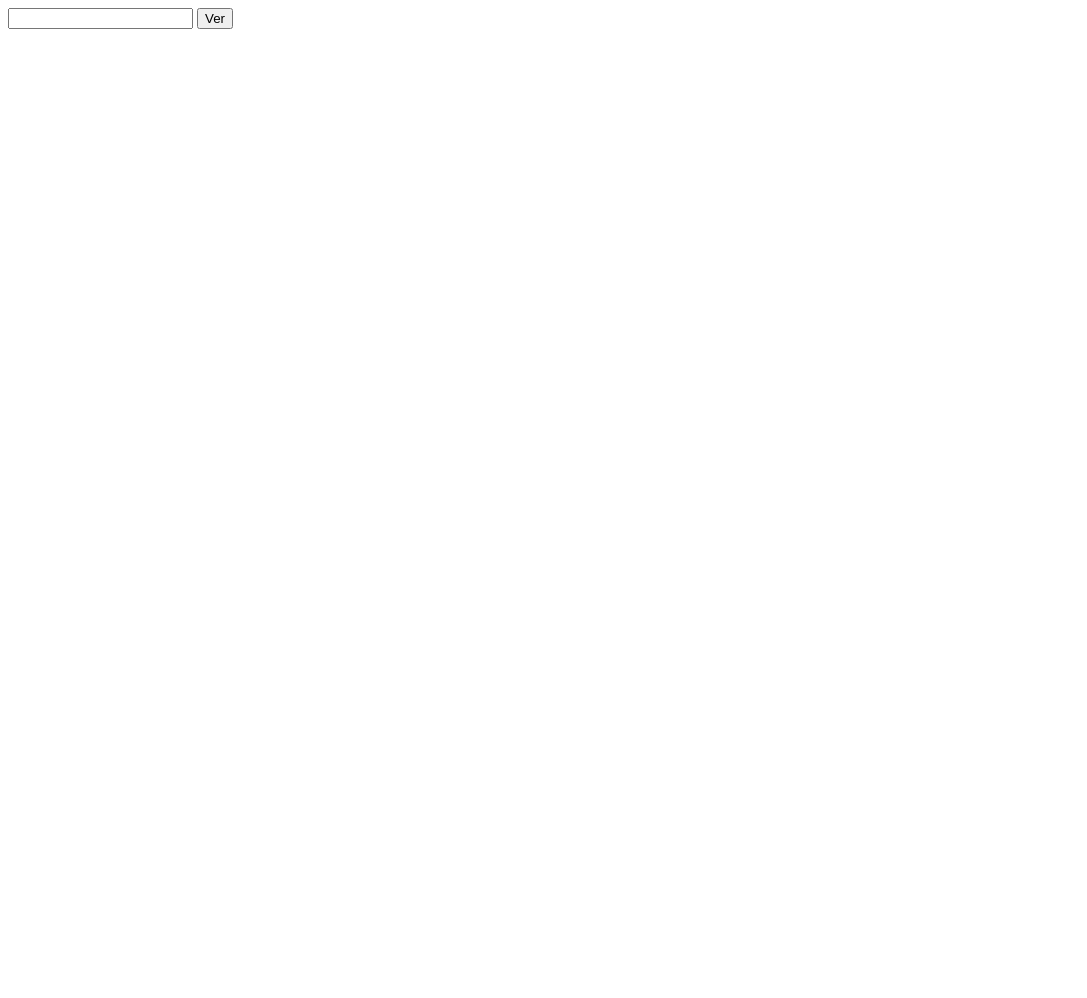
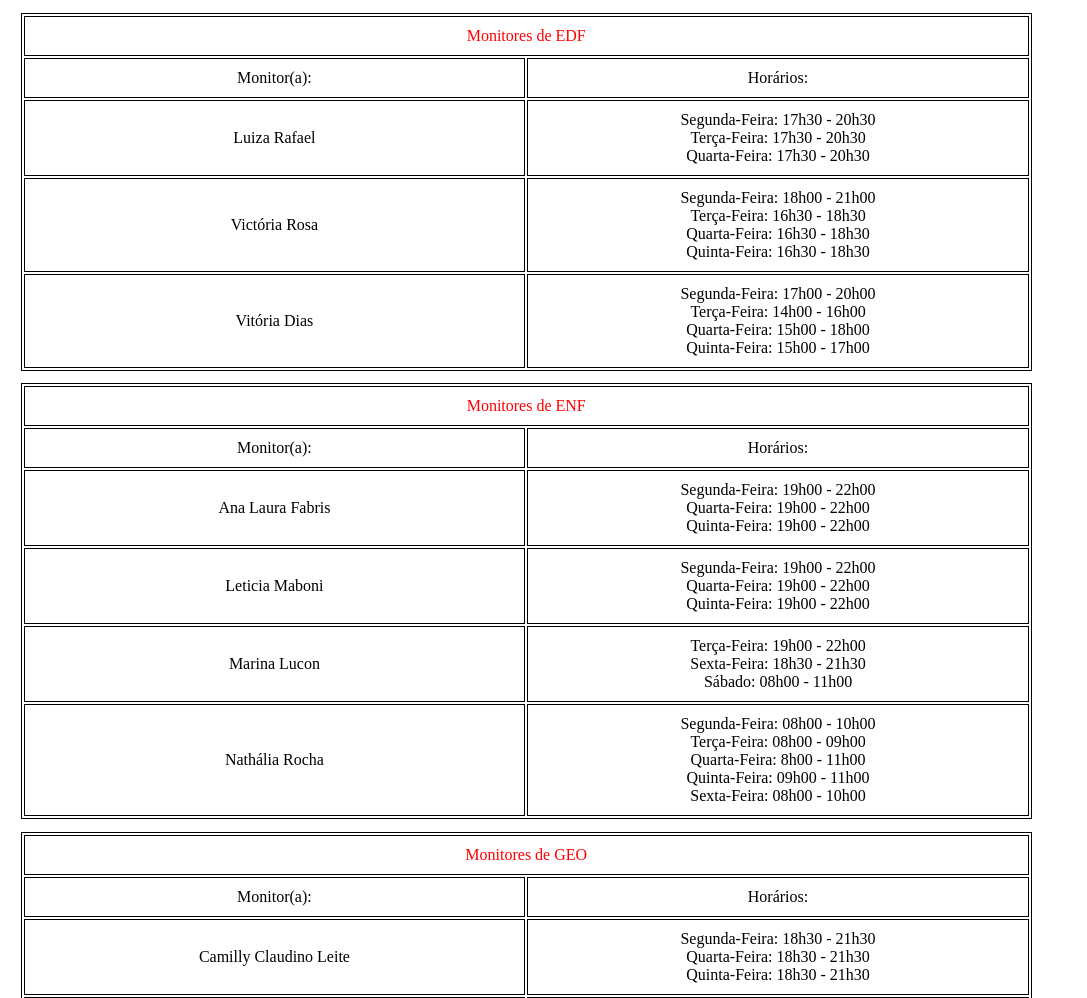
Before and after one commit to brunorcorrea/horariosMonitoria, a plain HTML site: page index.html in a window 1280 px wide. Shown: the top 998 px of the page, without its empty margins (0-1087 px from the left). Before the commit the page ends 800 px from the top, so only its background shows below. Drawn offline with Linux system fonts and the light colour scheme.

Commit message:
Facilitando a visualização dos dados

```diff
--- a/index.html
+++ b/index.html
@@ -3,10 +3,8 @@
         <title>Names</title>
         <link rel="stylesheet" href="style.css">
     </head>
-    <body>
+    <body onload="Names('edf');Names('enf');Names('geo');Names('inf');Names('qld');Names('mec');Names('beq');Names('hum');Names('fem');">
         <div id="in">
-            <input id="input" type="text">
-            <button onclick= "Names();" >Ver</button>
         </div>
         <script type="text/javascript" src="script.js"></script>
     </body>
--- a/script.js
+++ b/script.js
@@ -1,5 +1,6 @@
-function Names(){
-    let subjectId = document.getElementById("input").value;
+let j = 0;
+function Names(subjectId){
+
     let edf = [
             {
                 name: "Luiza Rafael",
@@ -156,7 +157,14 @@ function Names(){
     let course = courses[subjectId];
 
     let table = document.createElement("table");
-    table.setAttribute("cellpadding","10px")
+    table.setAttribute("cellpadding","10px");
+    let l = document.createElement("tr");
+    let d = document.createElement("td");
+    d.setAttribute("colspan","2");
+    d.style.color = "red";
+    d.innerHTML = "Monitores de " + subjectId.toUpperCase();
+    l.appendChild(d);
+    table.appendChild(l);
     let linha = document.createElement("tr");
     let data = document.createElement("td");
     let data1 = document.createElement("td");
@@ -183,6 +191,5 @@ function Names(){
         table.appendChild(row);
         document.body.appendChild(table);
         }
-
-
+    j++;
 }
--- a/style.css
+++ b/style.css
@@ -2,9 +2,10 @@ table{
     border: 1px solid black;
     margin: 1%;
     text-align: center;
-    width: 1000px;
+    width: 80%;
 }
 
 td{
     border: 1px solid black;
+    width: 30%;
 }
```
